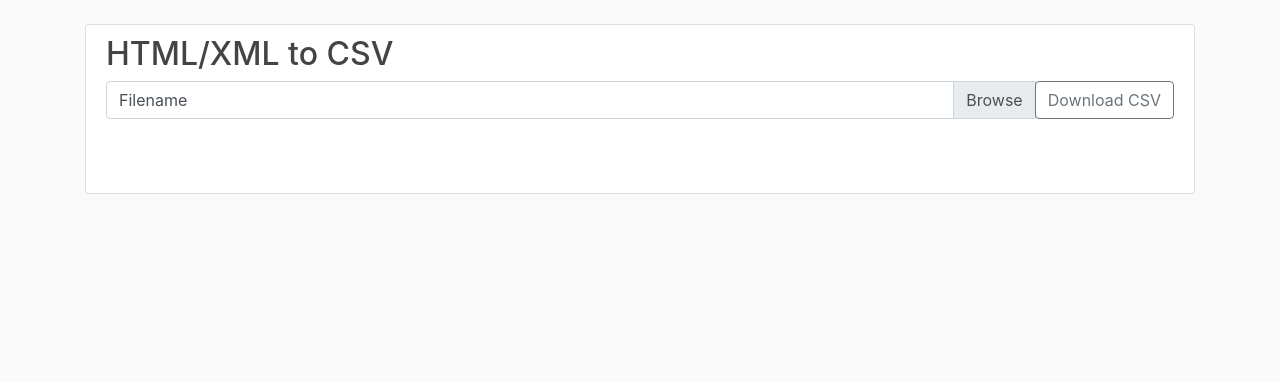
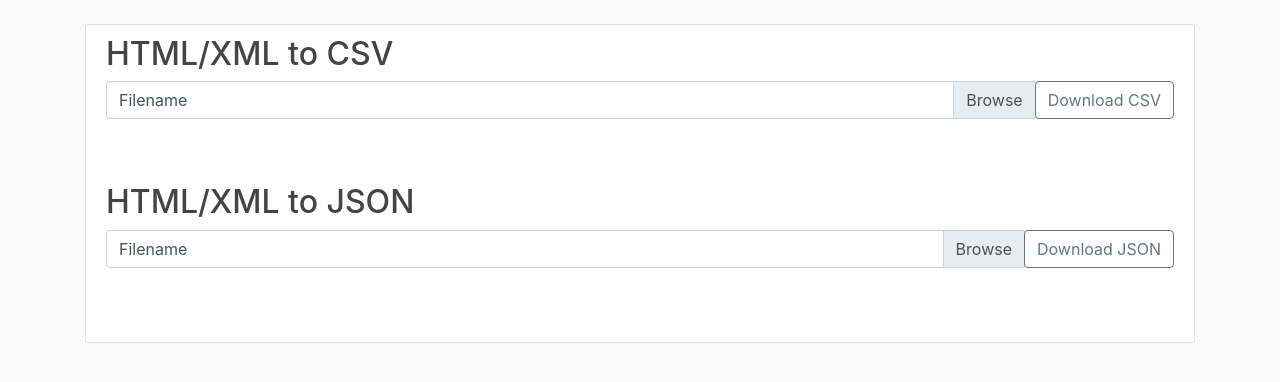
Before and after one commit to camille-le/webapp-kindle-quotations-python, a Flask app: page / in a window 1280 px wide. Shown: the part 56-438 px from the top of the page. Run offline with Flask 2, Linux system fonts and the light colour scheme; some libraries are stand-ins or nearby versions.

Commit message:
Add XML processing feature

```diff
--- a/kindle_quotations/forms.py
+++ b/kindle_quotations/forms.py
@@ -1,9 +1,13 @@
 from flask_wtf import FlaskForm
-from flask_wtf.file import FileField, FileRequired
+from flask_wtf.file import FileField, FileRequired, FileAllowed
 from wtforms.validators import DataRequired
 from wtforms import SubmitField
 
 
 class HTMLtoCSVForm(FlaskForm):
-    filename = FileField(validators=[FileRequired()])
-    submit = SubmitField('Download CSV')
+    filename = FileField(validators=[FileRequired(), FileAllowed(['xml', 'html'], "HTML/XML Only!")])
+    submit1 = SubmitField('Download CSV')
+
+class HTMLtoJSONForm(FlaskForm):
+    filename = FileField(validators=[FileRequired(), FileAllowed(['xml', 'html'], "HTML/XML Only!")])
+    submit2 = SubmitField('Download JSON')
--- a/kindle_quotations/routes.py
+++ b/kindle_quotations/routes.py
@@ -4,29 +4,46 @@ from flask import render_template, url_for, flash, redirect, request, send_from_
 from werkzeug.utils import secure_filename
 from kindle_quotations import app
 from kindle_quotations.models import process
-from kindle_quotations.forms import HTMLtoCSVForm
+from kindle_quotations.forms import HTMLtoCSVForm, HTMLtoJSONForm
 import io; io.StringIO()
+import json
 
 
 UPLOAD_FOLDER = os.path.dirname(os.path.abspath(__file__)) + '/uploads/'
-ALLOWED_EXTENSIONS = {'html', 'xml'}
-
 DIR_PATH = os.path.dirname(os.path.realpath(__file__))
+HOME = 'home.html'
 app.config['UPLOAD_FOLDER'] = UPLOAD_FOLDER
 app.config['MAX_CONTENT_LENGTH'] = 1 * 1024 * 1024 # 1 MB
 
 
 @app.route("/")
-@app.route("/home", methods=['GET', 'POST'])
 def home():
-    form = HTMLtoCSVForm()
-    if form.validate_on_submit():
-        upload_file = form.filename.data # FileStore object
+    csv_form = HTMLtoCSVForm()
+    json_form = HTMLtoJSONForm()
+    return render_template(HOME, csv_form=csv_form, json_form=json_form)
+
+
+@app.route('/csv', methods=['POST'])
+def csv():
+    csv_form = HTMLtoCSVForm()
+    json_form = HTMLtoJSONForm()
+    if csv_form.validate_on_submit():
+        upload_file = csv_form.filename.data # FileStore object
         fname = secure_filename(upload_file.filename)
         upload_file.save(os.path.join(app.config['UPLOAD_FOLDER'], fname))
-        if form.submit.label.text == "Download CSV":
-            return download_csv(fname)
-    return render_template('home.html', form=form)
+        return download_csv(fname)
+    return render_template(HOME, csv_form=csv_form, json_form=json_form)
+
+@app.route('/htmljson', methods=['POST'])
+def htmljson():
+    csv_form = HTMLtoCSVForm()
+    json_form = HTMLtoJSONForm()
+    if json_form.validate_on_submit():
+        upload_file = csv_form.filename.data # FileStore object
+        fname = secure_filename(upload_file.filename)
+        upload_file.save(os.path.join(app.config['UPLOAD_FOLDER'], fname))
+        return download_json(fname)
+    return render_template(HOME, csv_form=csv_form, json_form=json_form)
 
 
 @app.route('/uploads/<filename>')
@@ -39,8 +56,16 @@ def contact():
     return render_template('contact.html')
 
 
-def allowed_file(filename):
-    return '.' in filename and filename.rsplit('.', 1)[1].lower() in ALLOWED_EXTENSIONS
+def download_json(filename):
+    filepath = os.path.join(app.config['UPLOAD_FOLDER'], filename)
+    data = process(filepath, 'json') # returns a list of dict
+    content_disposition = "attachment; filename="
+    content_disposition += filename + ".json"
+    response = make_response(json.dumps(data, indent=2))
+    response.headers["Content-Disposition"] = content_disposition
+    response.mimetype = 'application/json'
+    os.remove(filepath)
+    return response
 
 
 def download_csv(filename):
--- a/kindle_quotations/templates/home.html
+++ b/kindle_quotations/templates/home.html
@@ -1,22 +1,35 @@
 {% extends "layout.html" %}
 {% block content %}
 
-
-<form method="POST" enctype=multipart/form-data action="{{ url_for('home') }}">
+<form method="POST" enctype=multipart/form-data action="{{ url_for('csv') }}">
   <h2>HTML/XML to CSV</h2>
-  {{ form.hidden_tag() }}
+  {{ csv_form.hidden_tag() }}
 
   <div class="input-group">
       <div class="custom-file">
-        {{ form.filename(class="custom-file-input", id="inputGroupFile04") }}
-        {{ form.filename.label(class="custom-file-label", id="inputGroupFile04-label") }}
+        {{ csv_form.filename(class="custom-file-input", id="inputGroupFile04") }}
+        {{ csv_form.filename.label(class="custom-file-label", id="inputGroupFile04-label") }}
       </div>
       <div class="input-group-append">
-        <p>{{ form.submit(class="btn btn-outline-secondary") }}</p>
+        <p>{{ csv_form.submit1(class="btn btn-outline-secondary") }}</p>
       </div>
   </div>
   <br><br>
-
 </form>
 
+<form method="POST" enctype=multipart/form-data action="{{ url_for('htmljson') }}">
+  <h2>HTML/XML to JSON</h2>
+  {{ json_form.hidden_tag() }}
+
+  <div class="input-group">
+      <div class="custom-file">
+        {{ json_form.filename(class="custom-file-input", id="inputGroupFile05") }}
+        {{ json_form.filename.label(class="custom-file-label", id="inputGroupFile05-label") }}
+      </div>
+      <div class="input-group-append">
+        <p>{{ json_form.submit2(class="btn btn-outline-secondary") }}</p>
+      </div>
+  </div>
+  <br><br>
+</form>
 {% endblock content %}
```
